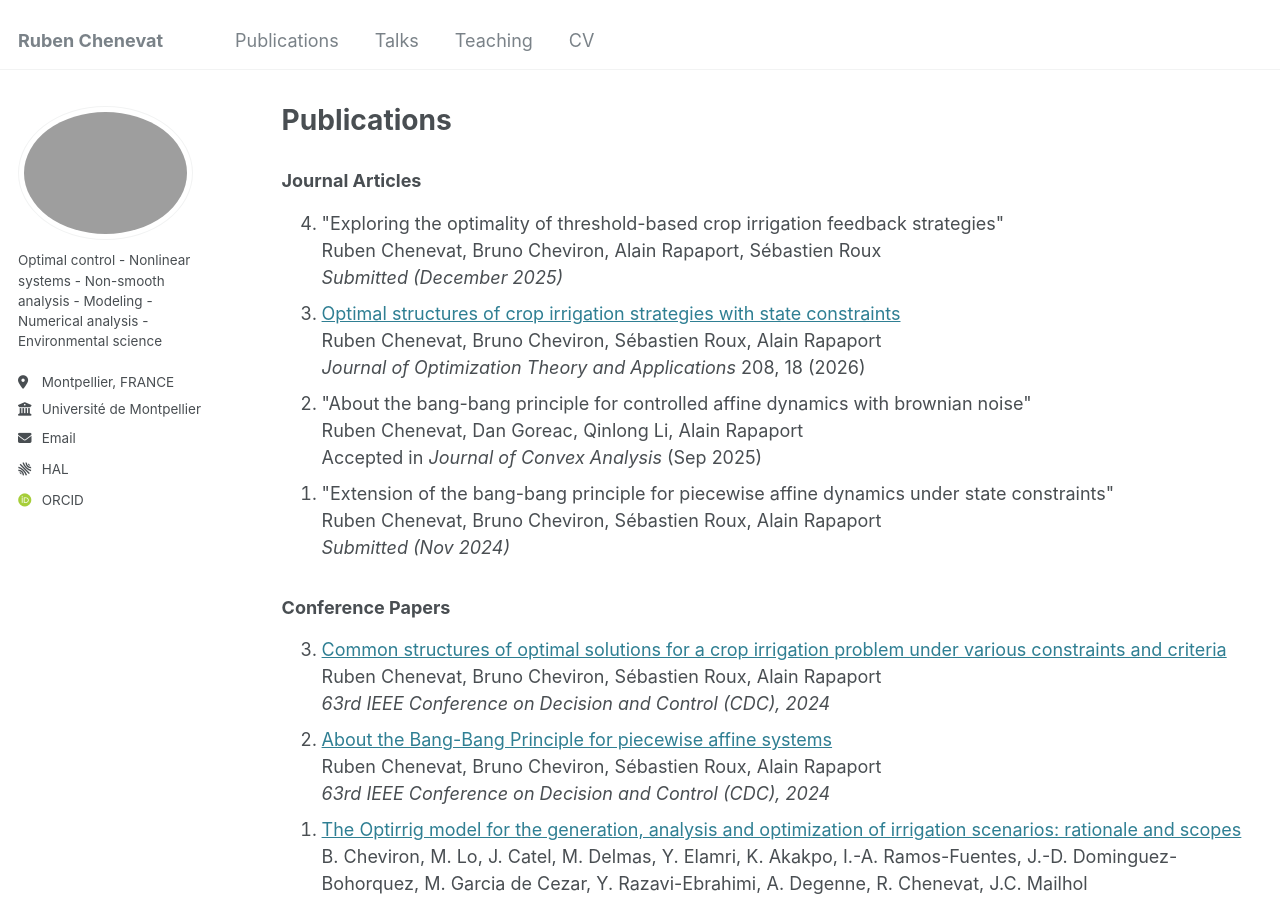
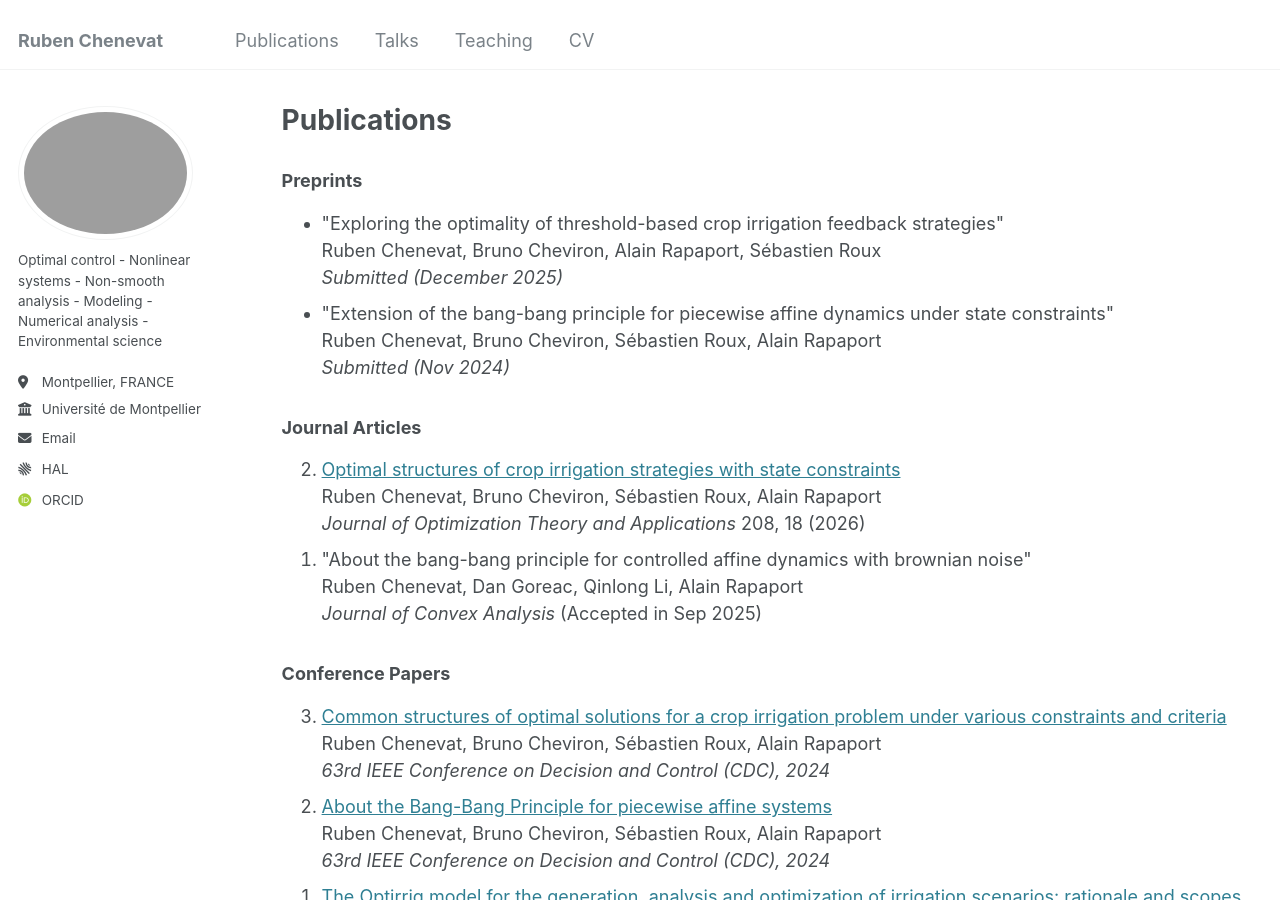
Before and after one commit to rubenchenevat/rubenchenevat.github.io, a Jekyll site: the page built from _pages/publications.html, in a window 1280 px wide and 900 px high. Built offline with Jekyll 4.4.1, drawn with Linux system fonts in a browser that asks for light colours; some web fonts are replaced; part of the change alters nothing that is shown.

Commit message:
Update publications.html

```diff
--- a/_pages/publications.html
+++ b/_pages/publications.html
@@ -35,14 +35,25 @@ author_profile: true
  -->
 
 
-<h3>Journal Articles</h3>
+<h3>Preprints</h3>
 
-<ol reversed>
+<ul>
     <li>
         "Exploring the optimality of threshold-based crop irrigation feedback strategies"<br>
         Ruben Chenevat, Bruno Cheviron, Alain Rapaport, Sébastien Roux<br>
         <em>Submitted (December 2025)</em>
     </li>
+    <li>
+        "Extension of the bang-bang principle for piecewise affine dynamics under state constraints"<br>
+        Ruben Chenevat, Bruno Cheviron, Sébastien Roux, Alain Rapaport<br>
+        <em>Submitted (Nov 2024)</em>
+    </li>
+</ul>
+
+
+<h3>Journal Articles</h3>
+
+<ol reversed>
     <li>
         <a href="https://link.springer.com/article/10.1007/s10957-025-02854-7" target="_blank">Optimal structures of crop irrigation strategies with state constraints</a><br>
         Ruben Chenevat, Bruno Cheviron, Sébastien Roux, Alain Rapaport<br>
@@ -51,12 +62,7 @@ author_profile: true
     <li>
         "About the bang-bang principle for controlled affine dynamics with brownian noise"<br>
         Ruben Chenevat, Dan Goreac, Qinlong Li, Alain Rapaport<br>
-        Accepted in <em>Journal of Convex Analysis</em> (Sep 2025)
-    </li>
-    <li>
-        "Extension of the bang-bang principle for piecewise affine dynamics under state constraints"<br>
-        Ruben Chenevat, Bruno Cheviron, Sébastien Roux, Alain Rapaport<br>
-        <em>Submitted (Nov 2024)</em>
+        <em>Journal of Convex Analysis</em> (Accepted in Sep 2025)
     </li>
 </ol>
 
@@ -93,9 +99,7 @@ Ruben Chenevat (2025)
 
 <ul>
     <li>
-        "Exploring the optimality of threshold-based crop irrigation feedback strategies."<br>
-        Ruben Chenevat, Bruno Cheviron, Alain Rapaport, Sébastien Roux<br>
-        <em>(in progress)</em>
+        .....
     </li>
 </ul>
 -->
```
